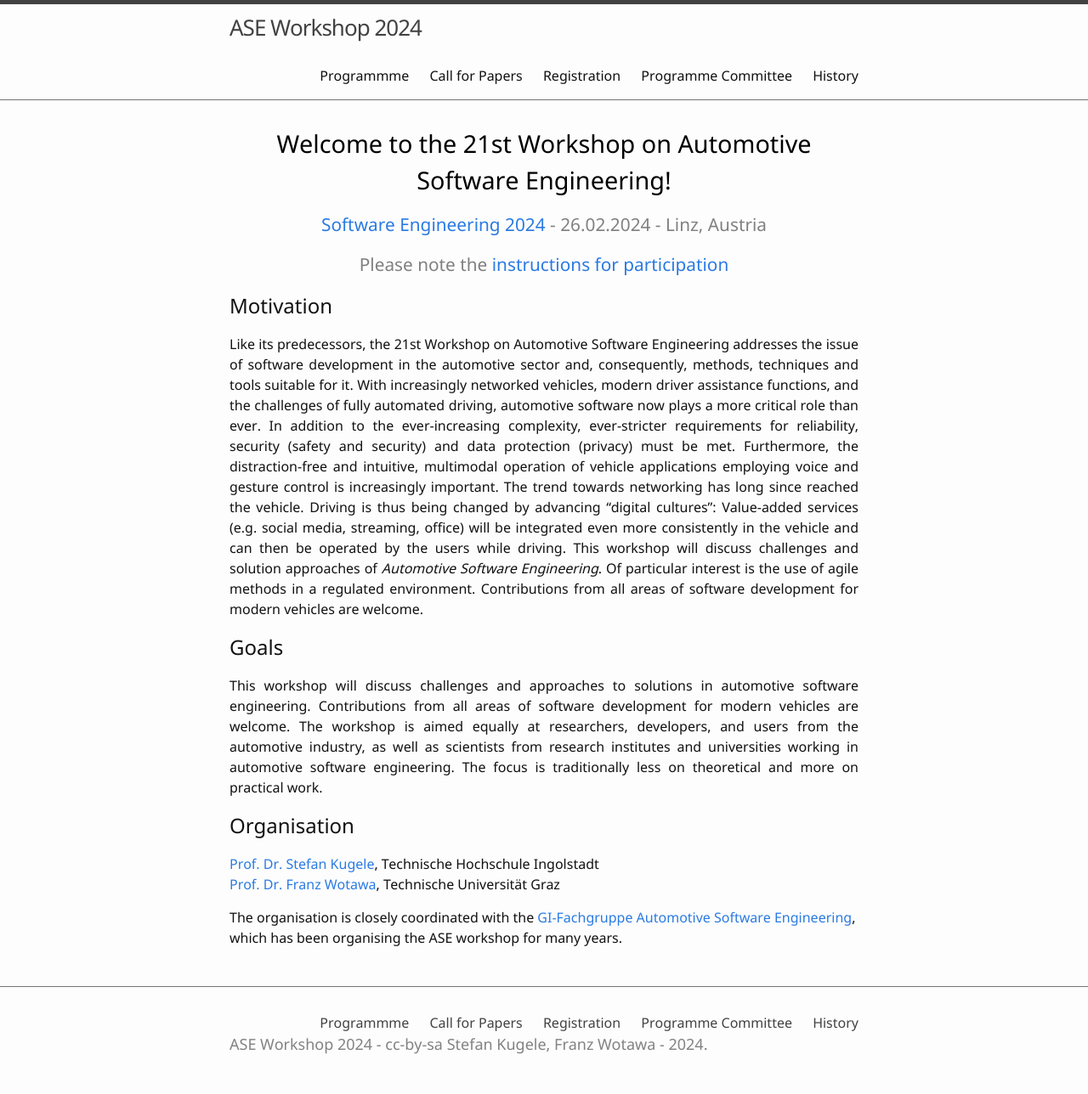
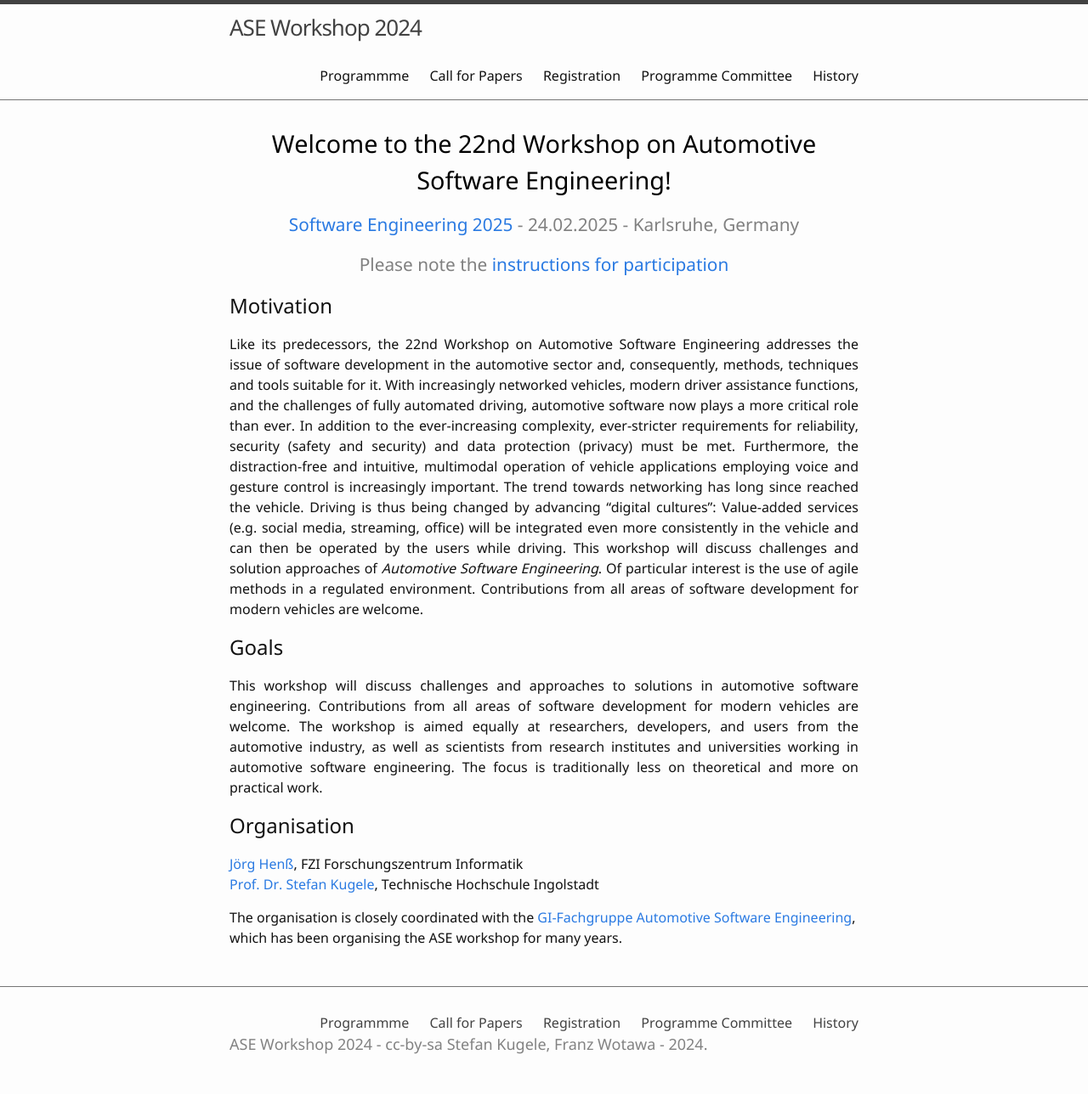
Before and after one commit to ASE-Workshop/2025, a Jekyll site: the page built from index.md, in a window 1280 px wide. Shown: the whole page at 85% size. Built offline with Jekyll 4.4.1, drawn with Linux system fonts in a browser that asks for light colours.

Commit message:
Update index.md

```diff
--- a/index.md
+++ b/index.md
@@ -2,17 +2,17 @@
 title: Home
 ---
 
-Welcome to the 21st Workshop on Automotive Software Engineering!
+Welcome to the 22nd Workshop on Automotive Software Engineering!
 {: style="color:black; font-size: 180%; text-align: center;"}
 
-[Software Engineering 2024](https://se2024.se.jku.at) - 26.02.2024 - Linz, Austria
+[Software Engineering 2025](https://se2025.sdq.kastel.kit.edu) - 24.02.2025 - Karlsruhe, Germany
 {: style="color:gray; font-size: 130%; text-align: center;"}
 
-Please note the [instructions for participation](https://ase-workshop.github.io/2024/1-registrierung.html)
+Please note the [instructions for participation](https://se2025.sdq.kastel.kit.edu/veranstaltungsort/)
 {: style="color:gray; font-size: 130%; text-align: center;"}
 
 ## Motivation
-Like its predecessors, the 21st Workshop on Automotive Software Engineering addresses the issue of software development in the automotive sector and, consequently, methods, techniques and tools suitable for it. With increasingly networked vehicles, modern driver assistance functions, and the challenges of fully automated driving, automotive software now plays a more critical role than ever. In addition to the ever-increasing complexity, ever-stricter requirements for reliability, security (safety and security) and data protection (privacy) must be met. Furthermore, the distraction-free and intuitive, multimodal operation of vehicle applications employing voice and gesture control is increasingly important. The trend towards networking has long since reached the vehicle. Driving is thus being changed by advancing "digital cultures": Value-added services (e.g. social media, streaming, office) will be integrated even more consistently in the vehicle and can then be operated by the users while driving. This workshop will discuss challenges and solution approaches of _Automotive Software Engineering_. Of particular interest is the use of agile methods in a regulated environment. Contributions from all areas of software development for modern vehicles are welcome.
+Like its predecessors, the 22nd Workshop on Automotive Software Engineering addresses the issue of software development in the automotive sector and, consequently, methods, techniques and tools suitable for it. With increasingly networked vehicles, modern driver assistance functions, and the challenges of fully automated driving, automotive software now plays a more critical role than ever. In addition to the ever-increasing complexity, ever-stricter requirements for reliability, security (safety and security) and data protection (privacy) must be met. Furthermore, the distraction-free and intuitive, multimodal operation of vehicle applications employing voice and gesture control is increasingly important. The trend towards networking has long since reached the vehicle. Driving is thus being changed by advancing "digital cultures": Value-added services (e.g. social media, streaming, office) will be integrated even more consistently in the vehicle and can then be operated by the users while driving. This workshop will discuss challenges and solution approaches of _Automotive Software Engineering_. Of particular interest is the use of agile methods in a regulated environment. Contributions from all areas of software development for modern vehicles are welcome.
 {: style="text-align: justify"}
 
 ## Goals
@@ -22,7 +22,7 @@ This workshop will discuss challenges and approaches to solutions in automotive
 
 ## Organisation
 
+[Jörg Henß](https://www.fzi.de/team/joerg-henss/), FZI Forschungszentrum Informatik<br/>
 [Prof. Dr. Stefan Kugele](https://www.thi.de/suche/mitarbeiter/stefan-kugele/), Technische Hochschule Ingolstadt<br/>
-[Prof. Dr. Franz Wotawa](https://www.tugraz.at/institute/ist/research/group-wotawa), Technische Universität Graz<br/>
 
 The organisation is closely coordinated with the [GI-Fachgruppe Automotive Software Engineering](http://fg-ase.gi.de/), which has been organising the ASE workshop for many years.
```
